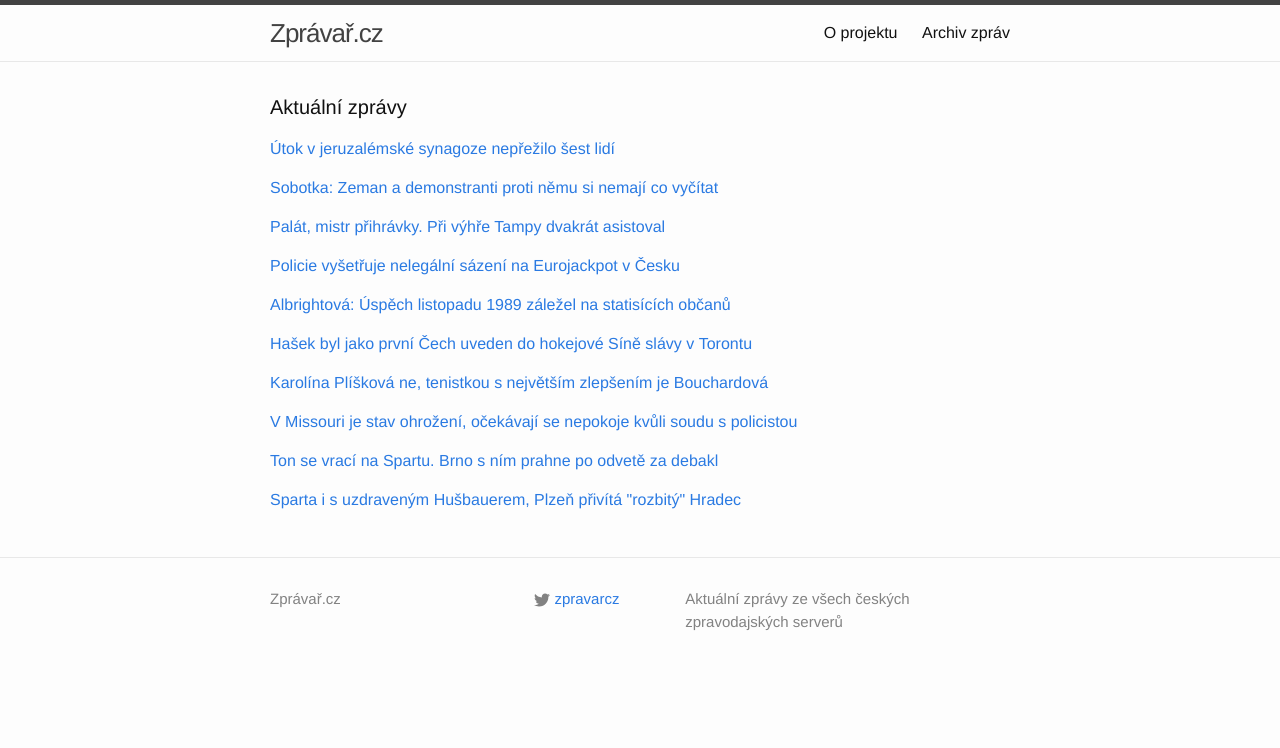
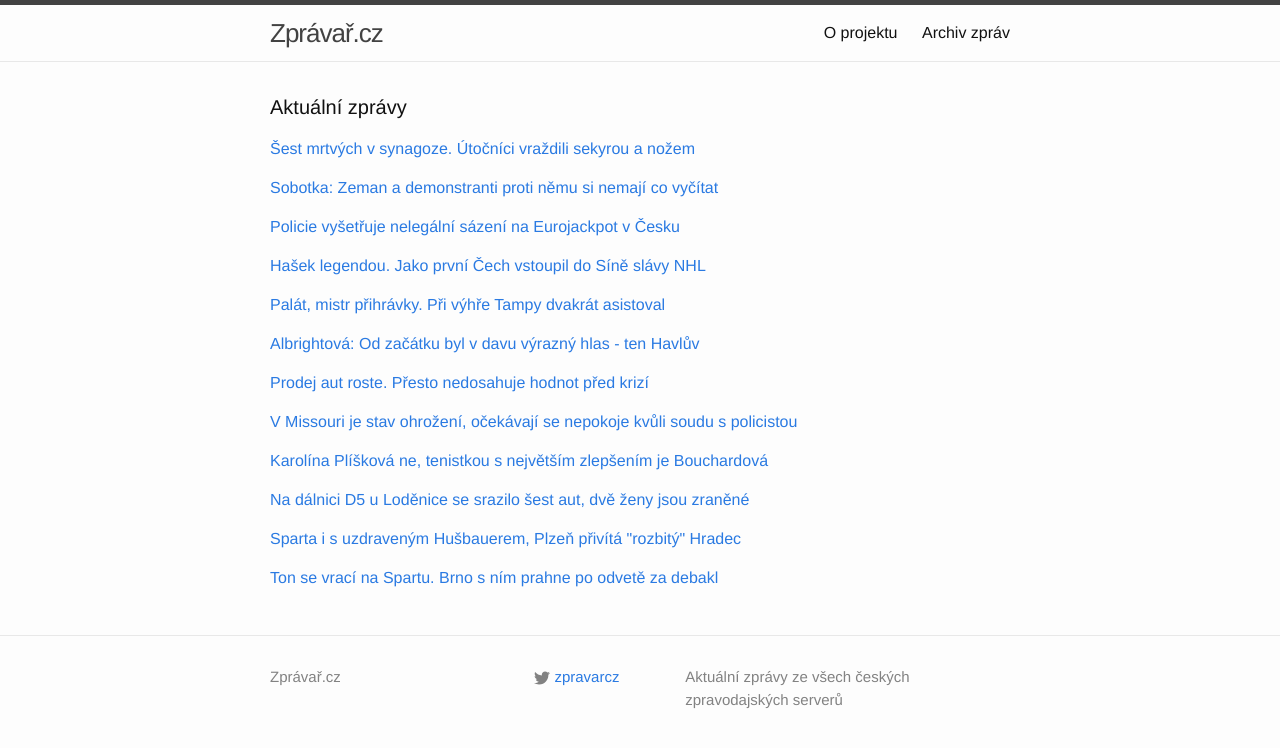
Before and after one commit to adliska/zpravar, a Jekyll site: the page built from index.html, in a window 1280 px wide. Shown: the top 748 px of the page. Built offline with Jekyll 4.4.1, drawn with Linux system fonts in a browser that asks for light colours; some of the changed lines change nothing that is shown.

Commit message:
zpravar news update

```diff
--- a/index.html
+++ b/index.html
@@ -5,9 +5,10 @@ layout: default
 <div class="home">
     <h1 class="page-heading">Aktuální zprávy</h1>
 
-<p><a href="javascript:;" onclick="toggle_visibility('zpravy0')">Útok v jeruzalémské synagoze nepřežilo šest lidí</a></p>
+<p><a href="javascript:;" onclick="toggle_visibility('zpravy0')">Šest mrtvých v synagoze. Útočníci vraždili sekyrou a nožem</a></p>
 <div id="zpravy0" style="display:none">
 <ul>
+<li><a href=http://echo24.cz/a/wy4m6>Šest mrtvých v synagoze. Útočníci vraždili sekyrou a nožem - echo24.cz</a></li>
 <li><a href=http://www.tyden.cz/rubriky/zahranici/asie-a-oceanie/utok-v-jeruzalemske-synagoze-neprezilo-sest-lidi_324532.html>Útok v jeruzalémské synagoze nepřežilo šest lidí - www.tyden.cz</a></li>
 <li><a href=http://zpravy.e15.cz/zahranicni/udalosti/sest-mrtvych-a-zranene-si-vyzadal-utok-na-jeruzalemskou-synagogu-1137708>Šest mrtvých a zraněné si vyžádal útok na jeruzalémskou synagogu - zpravy.e15.cz</a></li>
 <li><a href=http://www.ceskatelevize.cz/ct24/svet/292730-utocnici-vrazdili-v-jeruzalemske-synagoze-policie-je-zastrelila/>Útočníci vraždili v jeruzalémské synagoze, policie je zastřelila - www.ceskatelevize.cz</a></li>
@@ -34,8 +35,26 @@ layout: default
 <li><a href=http://zpravy.idnes.cz/sobotka-odsoudil-protesty-proti-zemanovi-fjj-/domaci.aspx?c=A141117_233908_domaci_jj>Sobotka: Na prezidenta se vejce neházejí, nemá ale rozdělovat společnost - zpravy.idnes.cz</a></li>
 <li><a href=http://www.ceskenoviny.cz/zpravy/zpravy/sobotka-zeman-a-demonstranti-proti-nemu-si-nemaji-co-vycitat/1148328>Sobotka: Zeman a demonstranti proti němu si nemají co vyčítat - www.ceskenoviny.cz</a></li>
 </ul>
-</div><p><a href="javascript:;" onclick="toggle_visibility('zpravy2')">Palát, mistr přihrávky. Při výhře Tampy dvakrát asistoval</a></p>
+</div><p><a href="javascript:;" onclick="toggle_visibility('zpravy2')">Policie vyšetřuje nelegální sázení na Eurojackpot v Česku</a></p>
 <div id="zpravy2" style="display:none">
+<ul>
+<li><a href=http://www.tyden.cz/rubriky/domaci/krimi/policie-vysetruje-nelegalni-sazeni-na-eurojackpot-v-cesku_324536.html>Policie vyšetřuje nelegální sázení na Eurojackpot v Česku - www.tyden.cz</a></li>
+<li><a href=http://www.denik.cz/ekonomika/policie-proveruje-mozne-nelegalni-sazeni-na-eurojackpot-v-cr-20141118.html>Policie prověřuje možné nelegální sázení na Eurojackpot v ČR - www.denik.cz</a></li>
+<li><a href=http://zpravy.e15.cz/pravo-a-byznys/miliardovy-eurojackpot-laka-nelegalni-hrace-sazka-zaluje-lottoland-1137663>Miliardový Eurojackpot láká nelegální hráče. Sazka žaluje Lottoland - zpravy.e15.cz</a></li>
+<li><a href=http://ekonomika.idnes.cz/policie-setri-podvod-v-sazeni-na-eurojackpot-f3h-/ekoakcie.aspx?c=A141118_073555_ekoakcie_skr>Policie vyšetřuje sázky na Eurojackpot, které nabízí firma z Gibraltaru - ekonomika.idnes.cz</a></li>
+<li><a href=http://www.financninoviny.cz/zpravodajstvi/zpravy/e15-policie-proveruje-mozne-nelegalni-sazeni-na-eurojackpot-v-cr/1148342>E15: Policie prověřuje možné nelegální sázení na Eurojackpot v ČR - www.financninoviny.cz</a></li>
+</ul>
+</div><p><a href="javascript:;" onclick="toggle_visibility('zpravy3')">Hašek legendou. Jako první Čech vstoupil do Síně slávy NHL</a></p>
+<div id="zpravy3" style="display:none">
+<ul>
+<li><a href=http://www.tyden.cz/rubriky/sport/hokej/nhl/hasek-legendou-jako-prvni-cech-vstoupil-do-sine-slavy-nhl_324539.html>Hašek legendou. Jako první Čech vstoupil do Síně slávy NHL - www.tyden.cz</a></li>
+<li><a href=http://www.denik.cz/hokej/hasek-byl-jako-prvni-cech-uveden-do-hokejove-sine-slavy-v-torontu-20141118.html>Hašek byl jako první Čech uveden do hokejové Síně slávy v Torontu - www.denik.cz</a></li>
+<li><a href=http://hokej.idnes.cz/dominik-hasek-byl-jako-prvni-cech-uveden-do-hokejove-sine-slavy-v-torontu-1q5-/nhl.aspx?c=A141118_071808_nhl_ten>Hašek byl jako první Čech uveden do hokejové Síně slávy v Torontu - hokej.idnes.cz</a></li>
+<li><a href=http://sport.aktualne.cz/hasek-a-dalsi-legendy-byli-uvedeni-do-sine-slavy/r~08a704466ee311e4b6d20025900fea04/>Hašek a další legendy byli uvedeni do Síně slávy - sport.aktualne.cz</a></li>
+<li><a href=http://www.sportovninoviny.cz/zpravy/hasek-byl-jako-prvni-cech-uveden-do-hokejove-sine-slavy-v-torontu/1148336>Hašek byl jako první Čech uveden do hokejové Síně slávy v Torontu - www.sportovninoviny.cz</a></li>
+</ul>
+</div><p><a href="javascript:;" onclick="toggle_visibility('zpravy4')">Palát, mistr přihrávky. Při výhře Tampy dvakrát asistoval</a></p>
+<div id="zpravy4" style="display:none">
 <ul>
 <li><a href=http://www.tyden.cz/rubriky/sport/hokej/nhl/palat-mistr-prihravky-pri-vyhre-tampy-dvakrat-asistoval_324534.html>Palát, mistr přihrávky. Při výhře Tampy dvakrát asistoval - www.tyden.cz</a></li>
 <li><a href=http://www.denik.cz/hokej/palat-dvakrat-asistoval-u-vyhry-tampy-na-lede-rangers-20141118.html>Palát dvakrát asistoval u výhry Tampy na ledě Rangers - www.denik.cz</a></li>
@@ -43,37 +62,22 @@ layout: default
 <li><a href=http://www.sportovninoviny.cz/zpravy/palat-prispel-dvema-asistencemi-k-vyhre-tampy-na-lede-rangers/1148357>Palát přispěl dvěma asistencemi k výhře Tampy na ledě Rangers - www.sportovninoviny.cz</a></li>
 <li><a href=http://sport.aktualne.cz/palat-prispel-k-vyhre-tampy-dvema-asistencemi/r~90d113e06ee611e4b5c5002590604f2e/>Palát přispěl k výhře Tampy dvěma asistencemi - sport.aktualne.cz</a></li>
 </ul>
-</div><p><a href="javascript:;" onclick="toggle_visibility('zpravy3')">Policie vyšetřuje nelegální sázení na Eurojackpot v Česku</a></p>
-<div id="zpravy3" style="display:none">
+</div><p><a href="javascript:;" onclick="toggle_visibility('zpravy5')">Albrightová: Od začátku byl v davu výrazný hlas - ten Havlův</a></p>
+<div id="zpravy5" style="display:none">
 <ul>
-<li><a href=http://www.tyden.cz/rubriky/domaci/krimi/policie-vysetruje-nelegalni-sazeni-na-eurojackpot-v-cesku_324536.html>Policie vyšetřuje nelegální sázení na Eurojackpot v Česku - www.tyden.cz</a></li>
-<li><a href=http://www.denik.cz/ekonomika/policie-proveruje-mozne-nelegalni-sazeni-na-eurojackpot-v-cr-20141118.html>Policie prověřuje možné nelegální sázení na Eurojackpot v ČR - www.denik.cz</a></li>
-<li><a href=http://zpravy.e15.cz/pravo-a-byznys/miliardovy-eurojackpot-laka-nelegalni-hrace-sazka-zaluje-lottoland-1137663>Miliardový Eurojackpot láká nelegální hráče. Sazka žaluje Lottoland - zpravy.e15.cz</a></li>
-<li><a href=http://ekonomika.idnes.cz/policie-setri-podvod-v-sazeni-na-eurojackpot-f3h-/ekoakcie.aspx?c=A141118_073555_ekoakcie_skr>Policie vyšetřuje sázky na Eurojackpot, které nabízí firma z Gibraltaru - ekonomika.idnes.cz</a></li>
-<li><a href=http://www.financninoviny.cz/zpravodajstvi/zpravy/e15-policie-proveruje-mozne-nelegalni-sazeni-na-eurojackpot-v-cr/1148342>E15: Policie prověřuje možné nelegální sázení na Eurojackpot v ČR - www.financninoviny.cz</a></li>
-</ul>
-</div><p><a href="javascript:;" onclick="toggle_visibility('zpravy4')">Albrightová: Úspěch listopadu 1989 záležel na statisících občanů</a></p>
-<div id="zpravy4" style="display:none">
-<ul>
+<li><a href=http://www.ceskatelevize.cz/ct24/svet/292735-albrightova-od-zacatku-byl-v-davu-vyrazny-hlas-ten-havluv/>Albrightová: Od začátku byl v davu výrazný hlas - ten Havlův - www.ceskatelevize.cz</a></li>
 <li><a href=http://zpravy.e15.cz/zahranicni/udalosti/albrightova-uspech-listopadu-1989-zalezel-na-statisicich-obcanu-2-1137707>Albrightová: Úspěch listopadu 1989 záležel na statisících občanů - zpravy.e15.cz</a></li>
 <li><a href=http://www.ceskenoviny.cz/zpravy/zpravy/albrightova-uspech-listopadu-1989-zalezel-na-statisicich-obcanu/1148333>Albrightová: Úspěch listopadu 1989 záležel na statisících občanů - www.ceskenoviny.cz</a></li>
 <li><a href=http://www.novinky.cz/zahranicni/amerika/353733-albrightova-ocenila-ulohu-havla-pomohl-nastolit-demokracii.html>Albrightová ocenila úlohu Havla, pomohl nastolit demokracii - www.novinky.cz</a></li>
 <li><a href=http://www.ceskenoviny.cz/zpravy/zpravy/havel-se-podle-albrightove-zaslouzil-o-uspech-listopadu-1989/1148333>Havel se podle Albrightové zasloužil o úspěch listopadu 1989 - www.ceskenoviny.cz</a></li>
 </ul>
-</div><p><a href="javascript:;" onclick="toggle_visibility('zpravy5')">Hašek byl jako první Čech uveden do hokejové Síně slávy v Torontu</a></p>
-<div id="zpravy5" style="display:none">
-<ul>
-<li><a href=http://www.denik.cz/hokej/hasek-byl-jako-prvni-cech-uveden-do-hokejove-sine-slavy-v-torontu-20141118.html>Hašek byl jako první Čech uveden do hokejové Síně slávy v Torontu - www.denik.cz</a></li>
-<li><a href=http://hokej.idnes.cz/dominik-hasek-byl-jako-prvni-cech-uveden-do-hokejove-sine-slavy-v-torontu-1q5-/nhl.aspx?c=A141118_071808_nhl_ten>Hašek byl jako první Čech uveden do hokejové Síně slávy v Torontu - hokej.idnes.cz</a></li>
-<li><a href=http://sport.aktualne.cz/hasek-a-dalsi-legendy-byli-uvedeni-do-sine-slavy/r~08a704466ee311e4b6d20025900fea04/>Hašek a další legendy byli uvedeni do Síně slávy - sport.aktualne.cz</a></li>
-<li><a href=http://www.sportovninoviny.cz/zpravy/hasek-byl-jako-prvni-cech-uveden-do-hokejove-sine-slavy-v-torontu/1148336>Hašek byl jako první Čech uveden do hokejové Síně slávy v Torontu - www.sportovninoviny.cz</a></li>
-</ul>
-</div><p><a href="javascript:;" onclick="toggle_visibility('zpravy6')">Karolína Plíšková ne, tenistkou s největším zlepšením je Bouchardová</a></p>
+</div><p><a href="javascript:;" onclick="toggle_visibility('zpravy6')">Prodej aut roste. Přesto nedosahuje hodnot před krizí</a></p>
 <div id="zpravy6" style="display:none">
 <ul>
-<li><a href=http://sport.idnes.cz/pliskova-bouchardova-tenis-wta-hracka-s-nejvetsim-zlepsenim-pr9-/tenis.aspx?c=A141118_084244_tenis_ten>Karolína Plíšková ne, tenistkou s největším zlepšením je Bouchardová - sport.idnes.cz</a></li>
-<li><a href=http://sport.aktualne.cz/eugenie-bouchardova-ziskala-cenu-za-nejvetsi-zlepseni-sezony/r~ec5176906ef711e4aff10025900fea04/>Eugenie Bouchardová získala cenu za největší zlepšení sezony - sport.aktualne.cz</a></li>
-<li><a href=http://www.sportovninoviny.cz/zpravy/bouchardova-ma-cenu-za-nejvetsi-zlepseni-porazila-pliskovou/1148372>Bouchardová má cenu za největší zlepšení, porazila Plíškovou - www.sportovninoviny.cz</a></li>
+<li><a href=http://zpravy.e15.cz/byznys/prumysl-a-energetika/prodej-aut-roste-presto-nedosahuje-hodnot-pred-krizi-1137722>Prodej aut roste. Přesto nedosahuje hodnot před krizí - zpravy.e15.cz</a></li>
+<li><a href=http://zpravy.aktualne.cz/ekonomika/auto/auta-se-v-eu-prodavaji-stale-dobre-trh-roste-jiz-14-mesicu/r~cfca7b106ef811e4aff10025900fea04/>Trh s auty roste již 14 měsíců. Podíl Škody se dále zvyšuje - zpravy.aktualne.cz</a></li>
+<li><a href=http://www.financninoviny.cz/zpravodajstvi/zpravy/prodej-aut-v-eu-pokracuje-v-rustu-v-rijnu-stoupl-o-6-5-procenta/1148378>Prodej aut v EU pokračuje v růstu, v říjnu stoupl o 6,5 procenta - www.financninoviny.cz</a></li>
+<li><a href=http://ekonomika.idnes.cz/prodej-aut-v-eu-v-rijnu-rostl-o-6-5-procenta-fgm-/eko_euro.aspx?c=A141118_083222_eko_euro_nio>Prodeje aut rostou. Evropané jich v říjnu nakoupili přes milion - ekonomika.idnes.cz</a></li>
 </ul>
 </div><p><a href="javascript:;" onclick="toggle_visibility('zpravy7')">V Missouri je stav ohrožení, očekávají se nepokoje kvůli soudu s policistou</a></p>
 <div id="zpravy7" style="display:none">
@@ -82,18 +86,32 @@ layout: default
 <li><a href=http://www.ceskatelevize.cz/ct24/svet/292731-v-missouri-je-stav-ohrozeni-guverner-se-boji-nepokoju-kvuli-soudu-s-policistou/>V Missouri je stav ohrožení, guvernér se bojí nepokojů kvůli soudu s policistou - www.ceskatelevize.cz</a></li>
 <li><a href=http://www.ceskatelevize.cz/ct24/svet/292731-do-fergusonu-miri-narodni-garda-guverner-se-boji-nepokoju/>Do Fergusonu míří národní garda, guvernér se bojí nepokojů - www.ceskatelevize.cz</a></li>
 </ul>
-</div><p><a href="javascript:;" onclick="toggle_visibility('zpravy8')">Ton se vrací na Spartu. Brno s ním prahne po odvetě za debakl</a></p>
+</div><p><a href="javascript:;" onclick="toggle_visibility('zpravy8')">Karolína Plíšková ne, tenistkou s největším zlepšením je Bouchardová</a></p>
 <div id="zpravy8" style="display:none">
+<ul>
+<li><a href=http://sport.idnes.cz/pliskova-bouchardova-tenis-wta-hracka-s-nejvetsim-zlepsenim-pr9-/tenis.aspx?c=A141118_084244_tenis_ten>Karolína Plíšková ne, tenistkou s největším zlepšením je Bouchardová - sport.idnes.cz</a></li>
+<li><a href=http://sport.aktualne.cz/eugenie-bouchardova-ziskala-cenu-za-nejvetsi-zlepseni-sezony/r~ec5176906ef711e4aff10025900fea04/>Eugenie Bouchardová získala cenu za největší zlepšení sezony - sport.aktualne.cz</a></li>
+<li><a href=http://www.sportovninoviny.cz/zpravy/bouchardova-ma-cenu-za-nejvetsi-zlepseni-porazila-pliskovou/1148372>Bouchardová má cenu za největší zlepšení, porazila Plíškovou - www.sportovninoviny.cz</a></li>
+</ul>
+</div><p><a href="javascript:;" onclick="toggle_visibility('zpravy9')">Na dálnici D5 u Loděnice se srazilo šest aut, dvě ženy jsou zraněné  </a></p>
+<div id="zpravy9" style="display:none">
+<ul>
+<li><a href=http://www.rozhlas.cz/_zprava/na-dalnici-d5-u-lodenice-se-srazilo-sest-aut-dve-zeny-jsou-zranene--1421540>Na dálnici D5 u Loděnice se srazilo šest aut, dvě ženy jsou zraněné   - www.rozhlas.cz</a></li>
+<li><a href=http://www.novinky.cz/domaci/353739-provoz-na-dalnici-d5-zkomplikovala-hromadna-nehoda.html>Provoz na dálnici D5 zkomplikovala hromadná nehoda - www.novinky.cz</a></li>
+<li><a href=http://www.denik.cz/z_domova/na-d5-u-lodenice-se-srazilo-sest-aut-misto-je-prujezdne-jednim-pruhem-20141118.html>Na D5 u Loděnice se srazilo šest aut. Místo je průjezdné jedním pruhem - www.denik.cz</a></li>
+</ul>
+</div><p><a href="javascript:;" onclick="toggle_visibility('zpravy10')">Sparta i s uzdraveným Hušbauerem, Plzeň přivítá "rozbitý" Hradec</a></p>
+<div id="zpravy10" style="display:none">
+<ul>
+<li><a href=http://www.tyden.cz/rubriky/sport/fotbal/fotbalova-liga/sparta-i-s-uzdravenym-husbauerem-plzen-privita-rozbity-hradec_324527.html>Sparta i s uzdraveným Hušbauerem, Plzeň přivítá "rozbitý" Hradec - www.tyden.cz</a></li>
+<li><a href=http://www.tyden.cz/rubriky/sport/fotbal/fotbalova-liga/sparta-i-s-uzdravenym-husbaurerem-plzen-privita-rozbity-hradec_324527.html>Sparta i s uzdraveným Hušbaurerem, Plzeň přivítá "rozbitý" Hradec - www.tyden.cz</a></li>
+<li><a href=http://www.tyden.cz/rubriky/sport/fotbal/fotbalova-liga/sparte-se-vraci-husbaurer-plzen-bude-hostit-rozbity-hradec_324527.html>Spartě se vrací Hušbaurer, Plzeň bude hostit "rozbitý" Hradec - www.tyden.cz</a></li>
+</ul>
+</div><p><a href="javascript:;" onclick="toggle_visibility('zpravy11')">Ton se vrací na Spartu. Brno s ním prahne po odvetě za debakl</a></p>
+<div id="zpravy11" style="display:none">
 <ul>
 <li><a href=http://www.tyden.cz/rubriky/sport/hokej/extraliga/ton-se-vraci-na-spartu-brno-s-nim-prahne-po-odvete-za-debakl_324530.html>Ton se vrací na Spartu. Brno s ním prahne po odvetě za debakl - www.tyden.cz</a></li>
 <li><a href=http://www.tyden.cz/rubriky/sport/hokej/extraliga/ton-se-vraci-na-spartu-brno-prahne-po-odvete-za-debakl_324530.html>Ton se vrací na Spartu, Brno prahne po odvetě za debakl - www.tyden.cz</a></li>
 <li><a href=http://www.tyden.cz/rubriky/sport/hokej/extraliga/ton-se-vraci-na-spartu-brno-prahne-po-odvete-za-ostudny-debakl_324530.html>Ton se vrací na Spartu, Brno prahne po odvetě za ostudný debakl - www.tyden.cz</a></li>
 </ul>
-</div><p><a href="javascript:;" onclick="toggle_visibility('zpravy9')">Sparta i s uzdraveným Hušbauerem, Plzeň přivítá "rozbitý" Hradec</a></p>
-<div id="zpravy9" style="display:none">
-<ul>
-<li><a href=http://www.tyden.cz/rubriky/sport/fotbal/fotbalova-liga/sparta-i-s-uzdravenym-husbauerem-plzen-privita-rozbity-hradec_324527.html>Sparta i s uzdraveným Hušbauerem, Plzeň přivítá "rozbitý" Hradec - www.tyden.cz</a></li>
-<li><a href=http://www.tyden.cz/rubriky/sport/fotbal/fotbalova-liga/sparta-i-s-uzdravenym-husbaurerem-plzen-privita-rozbity-hradec_324527.html>Sparta i s uzdraveným Hušbaurerem, Plzeň přivítá "rozbitý" Hradec - www.tyden.cz</a></li>
-<li><a href=http://www.tyden.cz/rubriky/sport/fotbal/fotbalova-liga/sparte-se-vraci-husbaurer-plzen-bude-hostit-rozbity-hradec_324527.html>Spartě se vrací Hušbaurer, Plzeň bude hostit "rozbitý" Hradec - www.tyden.cz</a></li>
-</ul>
 </div></div>
```
